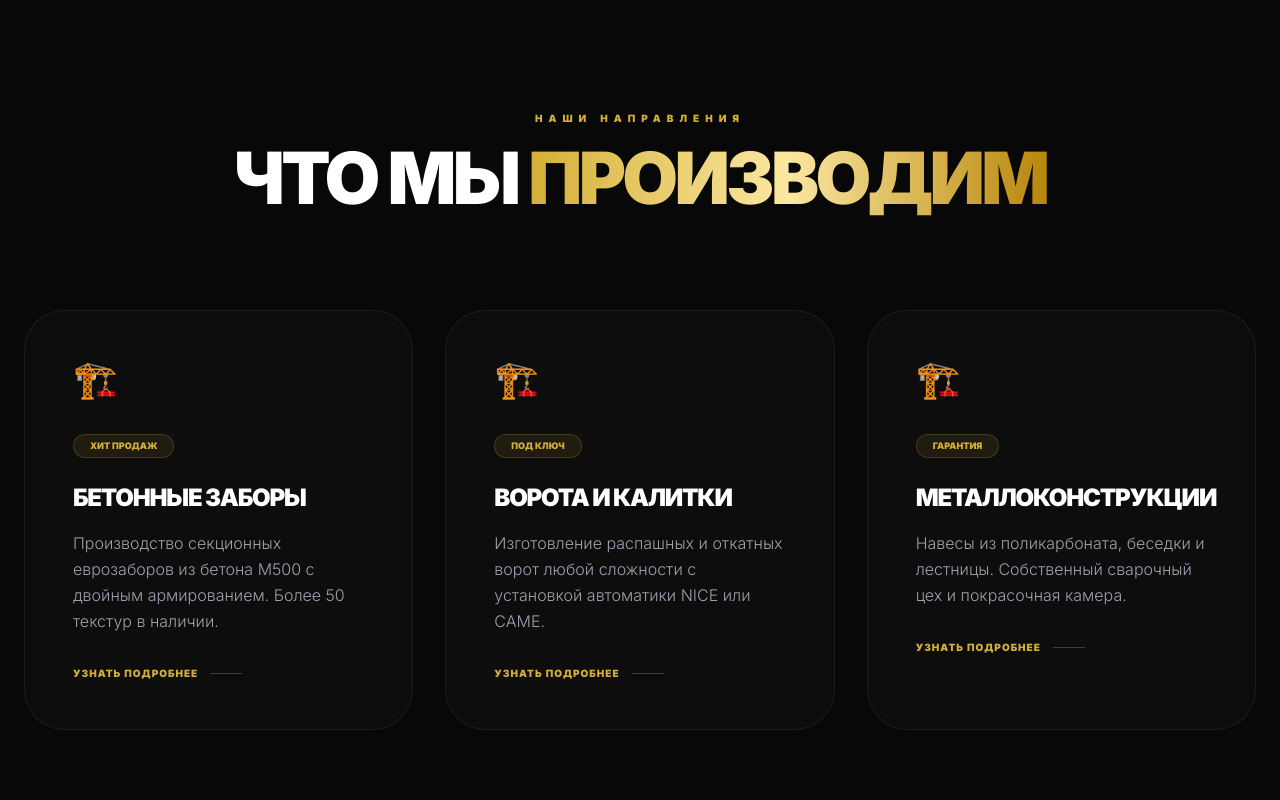
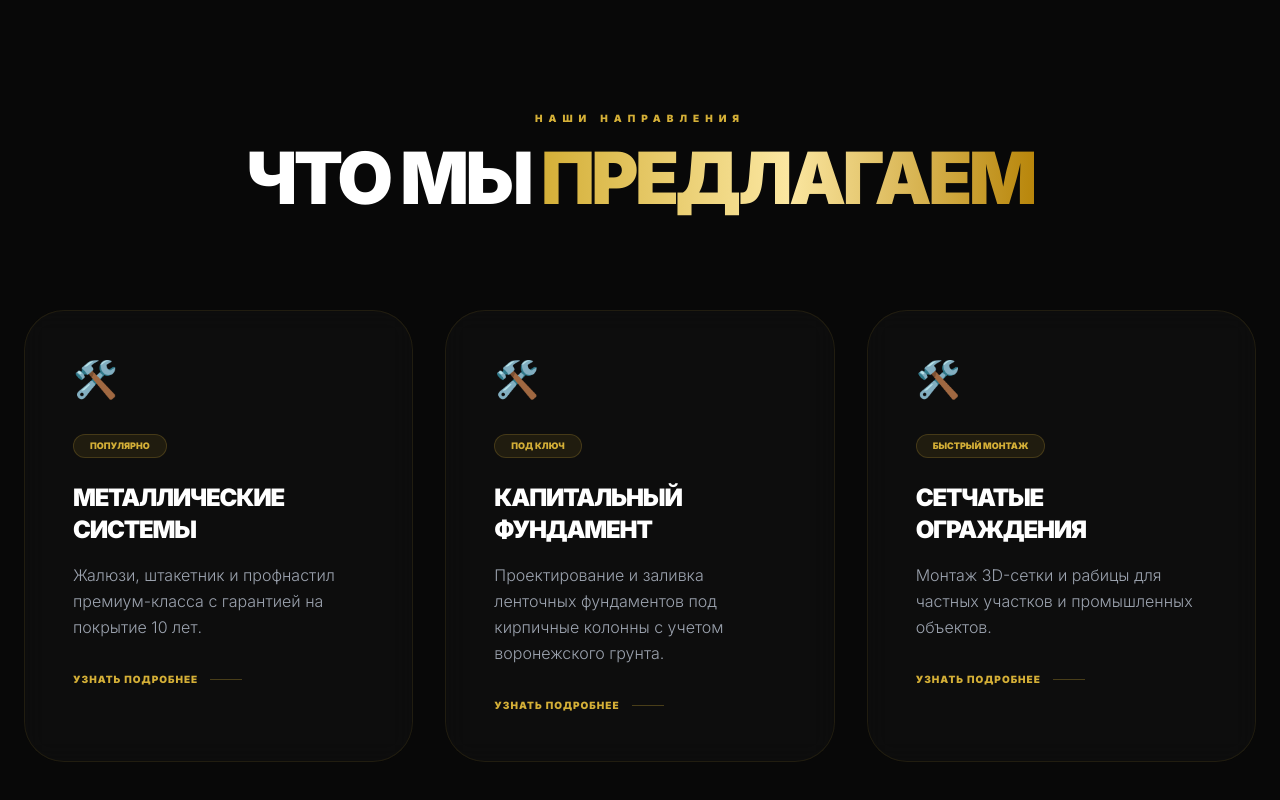
Before and after one commit to ksasha79/KovkaMaster, a React (Vite) app: page / in a window 1280 px wide. Shown: the part 1256-2056 px from the top of the page. Built offline with nearby package versions, Linux system fonts and the light colour scheme.

Commit message:
Update Services.tsx

```diff
--- a/components/Services.tsx
+++ b/components/Services.tsx
@@ -3,22 +3,22 @@ import React from 'react';
 
 const services = [
   {
-    title: "Бетонные Заборы",
-    desc: "Производство секционных еврозаборов из бетона М500 с двойным армированием. Более 50 текстур в наличии.",
+    title: "Металлические системы",
+    desc: "Жалюзи, штакетник и профнастил премиум-класса с гарантией на покрытие 10 лет.",
     id: "01",
-    tag: "ХИТ ПРОДАЖ"
+    tag: "ПОПУЛЯРНО"
   },
   {
-    title: "Ворота и Калитки",
-    desc: "Изготовление распашных и откатных ворот любой сложности с установкой автоматики NICE или CAME.",
+    title: "Капитальный фундамент",
+    desc: "Проектирование и заливка ленточных фундаментов под кирпичные колонны с учетом воронежского грунта.",
     id: "02",
     tag: "ПОД КЛЮЧ"
   },
   {
-    title: "Металлоконструкции",
-    desc: "Навесы из поликарбоната, беседки и лестницы. Собственный сварочный цех и покрасочная камера.",
+    title: "Сетчатые ограждения",
+    desc: "Монтаж 3D-сетки и рабицы для частных участков и промышленных объектов.",
     id: "03",
-    tag: "ГАРАНТИЯ"
+    tag: "БЫСТРЫЙ МОНТАЖ"
   }
 ];
 
@@ -29,14 +29,14 @@ const Services: React.FC = () => {
         <div className="mb-24 text-center">
           <span className="text-brand-gold font-black uppercase tracking-[0.6em] text-[10px] mb-4 block">Наши направления</span>
           <h2 className="text-5xl md:text-7xl font-black uppercase tracking-tighter leading-none">
-            ЧТО МЫ <span className="text-gold">ПРОИЗВОДИМ</span>
+            ЧТО МЫ <span className="text-gold">ПРЕДЛАГАЕМ</span>
           </h2>
         </div>
 
         <div className="grid lg:grid-cols-3 gap-8">
           {services.map((s, i) => (
             <div key={i} className="glass-card p-12 rounded-[2.5rem] group hover:border-brand-gold/50 transition-all duration-500">
-               <div className="text-brand-gold text-4xl mb-8">🏗️</div>
+               <div className="text-brand-gold text-4xl mb-8">🛠️</div>
                <div className="inline-block px-4 py-1 rounded-full bg-brand-gold/10 text-brand-gold text-[9px] font-black mb-6 border border-brand-gold/20">
                   {s.tag}
                 </div>
```
